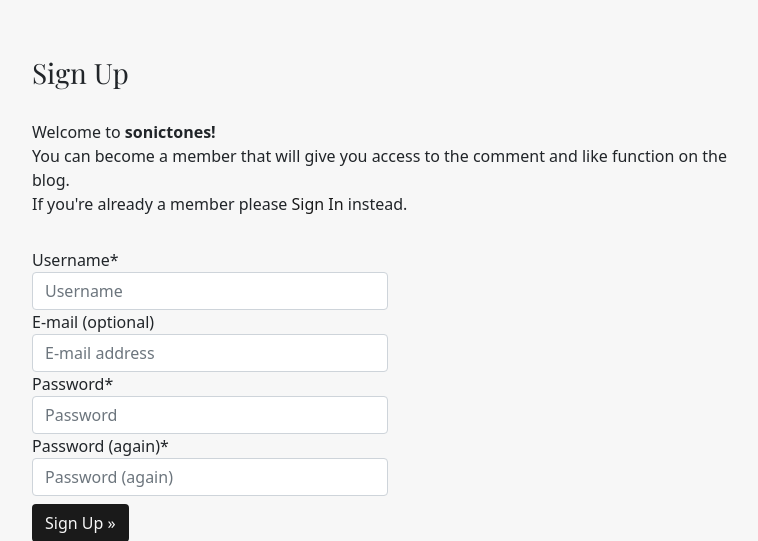
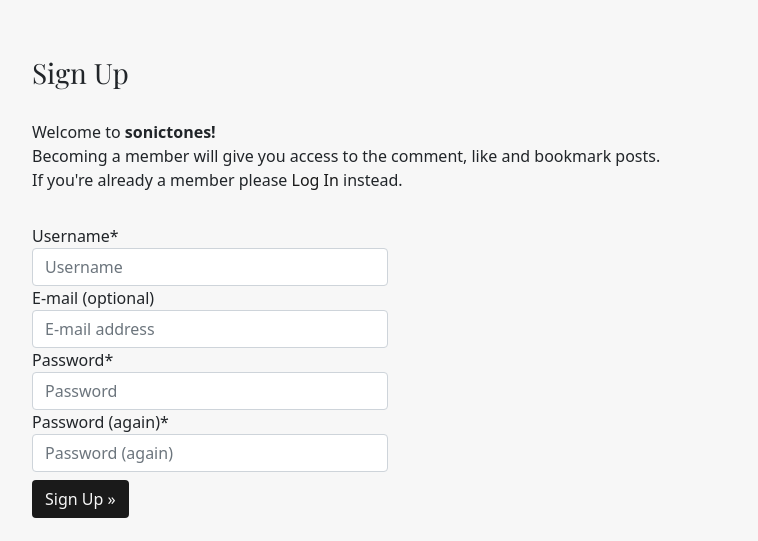
Before and after one commit to Aspen92/sonictones-pp4, a Django app: page /accounts/signup/ in a window 1280 px wide. Shown: the part 60-601 px from the top of the page, without its empty margins (240-998 px from the left). Run offline with Django 3.2, Linux system fonts and the light colour scheme; some libraries are stand-ins or nearby versions.

Commit message:
Change text content on sign up page and log in page

```diff
--- a/templates/account/login.html
+++ b/templates/account/login.html
@@ -13,7 +13,8 @@
     <div class="col-md-8 mt-3 offset-md-2">
       <h3 class="blog-heading">{% trans "Log In" %}</h3>
 
-      <p>{% blocktrans %}Welcome back to <strong>sonictones!</strong> <br> To leave a comment or like a post,
+      <p>{% blocktrans %}Welcome back to <strong>sonictones!</strong> <br> To leave a comment, like or bookmark your
+        favourite posts,
         please log
         in.
         <br>
--- a/templates/account/signup.html
+++ b/templates/account/signup.html
@@ -12,13 +12,10 @@
     <div class="col-md-8 mt-3 offset-md-2">
       <h3 class="blog-heading">{% trans "Sign Up" %}</h3>
 
-      <p>{% blocktrans %}Welcome to <strong>sonictones!</strong> <br> You can become a member that
-        will
-        give you access to
-        the comment and
-        like function on the blog. <br> If you're already a member please <a class="link text-decoration-none"
+      <p>{% blocktrans %}Welcome to <strong>sonictones!</strong> <br> Becoming a member will give you access to the
+        comment, like and bookmark posts.<br> If you're already a member please <a class="link text-decoration-none"
           href="{{ login_url }}">
-          Sign
+          Log
           In</a> instead.{% endblocktrans %}</p>
     </div>
   </div>
```
